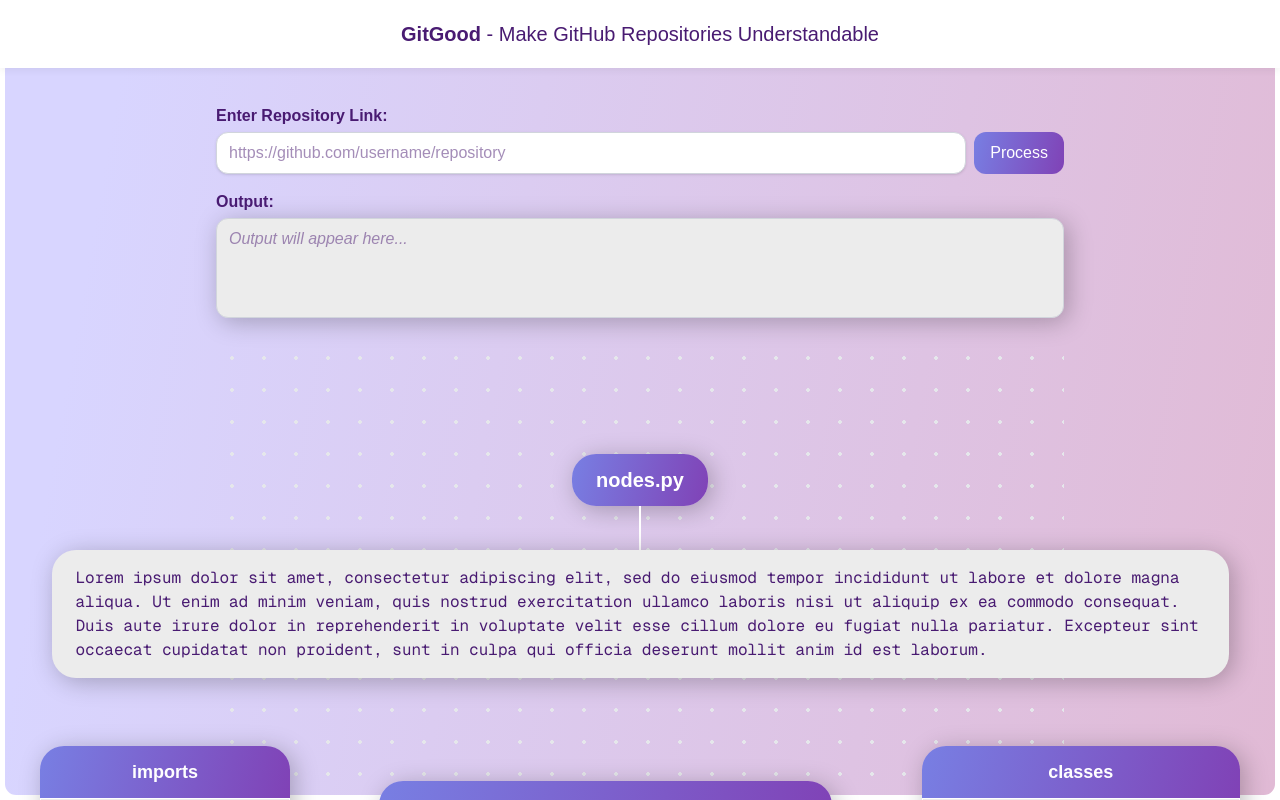
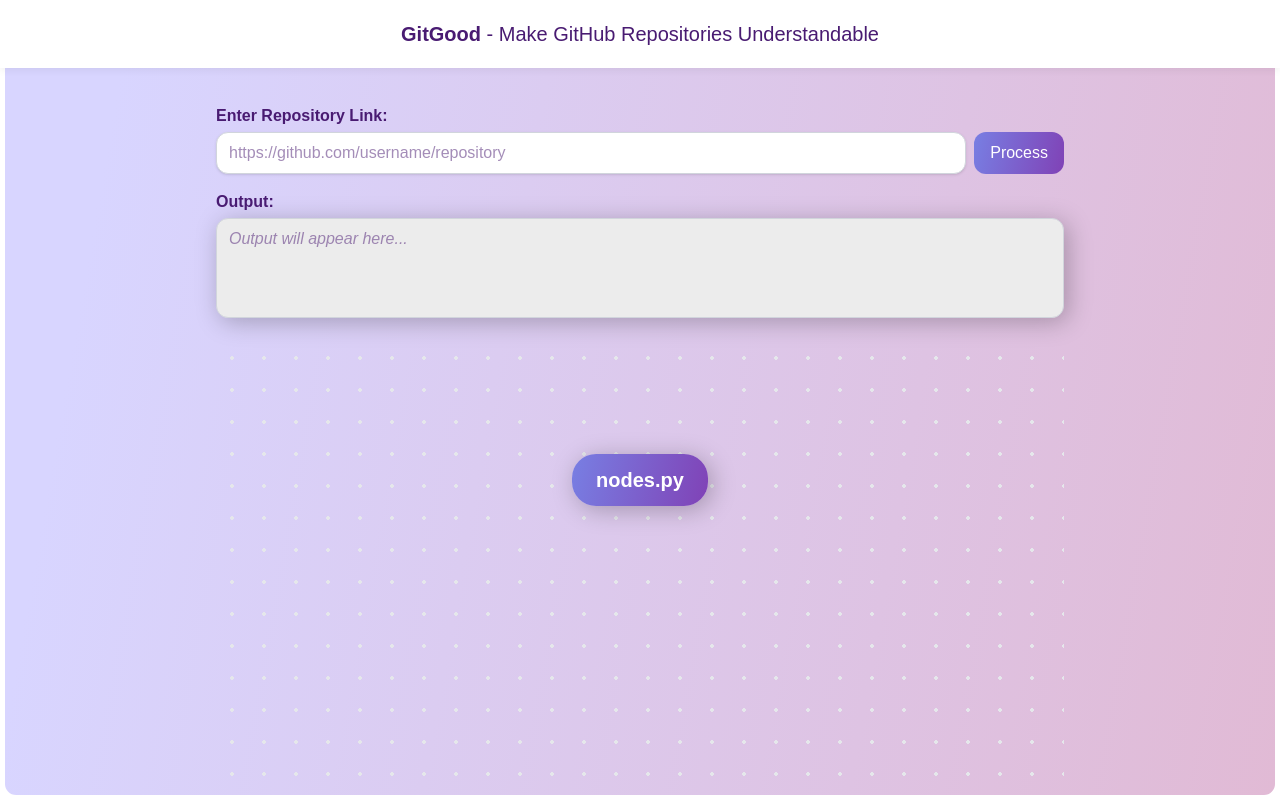
Before and after one commit to deadly-nightshade/hackatgt25, a Next.js app: page / in a window 1280 px wide. Shown: the top 800 px of the page. Built offline with nearby package versions, Linux system fonts and the light colour scheme.

Commit message:
collapsable file

```diff
--- a/src/app/components/Diagram.tsx
+++ b/src/app/components/Diagram.tsx
@@ -7,23 +7,29 @@
   inputData: DiagramData;
 }
 
-const Diagram: React.FC<DiagramProps> = ({ inputData }) => {
+function Diagram({ inputData }: DiagramProps) {
   const [openCards, setOpenCards] = useState<string[]>([]);
+  const [showContent, setShowContent] = useState(false);
 
   const toggle = (name: string) =>
     setOpenCards((prev) =>
       prev.includes(name) ? prev.filter((n) => n !== name) : [...prev, name]
     );
 
+  const handleFileClick = () => setShowContent((prev) => !prev);
+
   return (
     <div className="relative w-full min-h-screen flex flex-col items-center p-10 pt-28">
       {/* Full-screen background gradient */}
       <div className="fixed inset-0 w-full h-full -z-10 bg-[linear-gradient(100deg,rgba(216,213,255,1)_9%,rgba(225,186,213,1)_100%)] border-[5px] border-white rounded-2xl"/>
-  <div className="absolute inset-0 -z-10 h-full w-full bg-[radial-gradient(#e5e7eb_2px,transparent_2px)] [background-size:32px_32px]"></div>
+      <div className="absolute inset-0 -z-10 h-full w-full bg-[radial-gradient(#e5e7eb_2px,transparent_2px)] [background-size:32px_32px]" />
 
-      {/* File */}
+      {/* File (clickable) */}
       <div className="mb-2 flex flex-col items-center">
-        <div className="flex items-center justify-center px-6 py-3 rounded-3xl shadow-[4px_4px_25px_#00000040] bg-[linear-gradient(103deg,rgba(120,127,227,1)_0%,rgba(128,66,182,1)_100%)]">
+        <div
+          className="flex items-center justify-center px-6 py-3 rounded-3xl shadow-[4px_4px_25px_#00000040] bg-[linear-gradient(103deg,rgba(120,127,227,1)_0%,rgba(128,66,182,1)_100%)] cursor-pointer"
+          onClick={handleFileClick}
+        >
           <div className="text-white text-xl font-bold">
             {inputData.file}
           </div>
@@ -31,16 +37,21 @@
       </div>
 
       {/* Connecting line to summary - now below the file card */}
+      {showContent && (
         <div className="w-0.5 h-16 bg-white mx-auto" style={{marginTop: "-8px", marginBottom: "-20px"}}></div>
+      )}
 
       {/* Summary */}
+      {showContent && (
         <div className="mb-12">
           <div className="bg-[#ececec] rounded-3xl shadow-[4px_4px_25px_#00000040] px-6 py-4 text-[#491b72] font-mono text-base w-[1177px] text-left">
             {inputData.summary}
           </div>
         </div>
+      )}
 
       {/* Main row: imports | functions | classes */}
+      {showContent && (
         <div className="flex justify-center items-start w-300 relative">
           {/* Imports column */}
           <div className="flex flex-col items-center relative">
@@ -194,8 +205,9 @@
             })}
           </div>
         </div>
+      )}
     </div>
   );
-};
+}
 
 export default Diagram;
```
Lines whose indentation alone changed are shown as unchanged.
